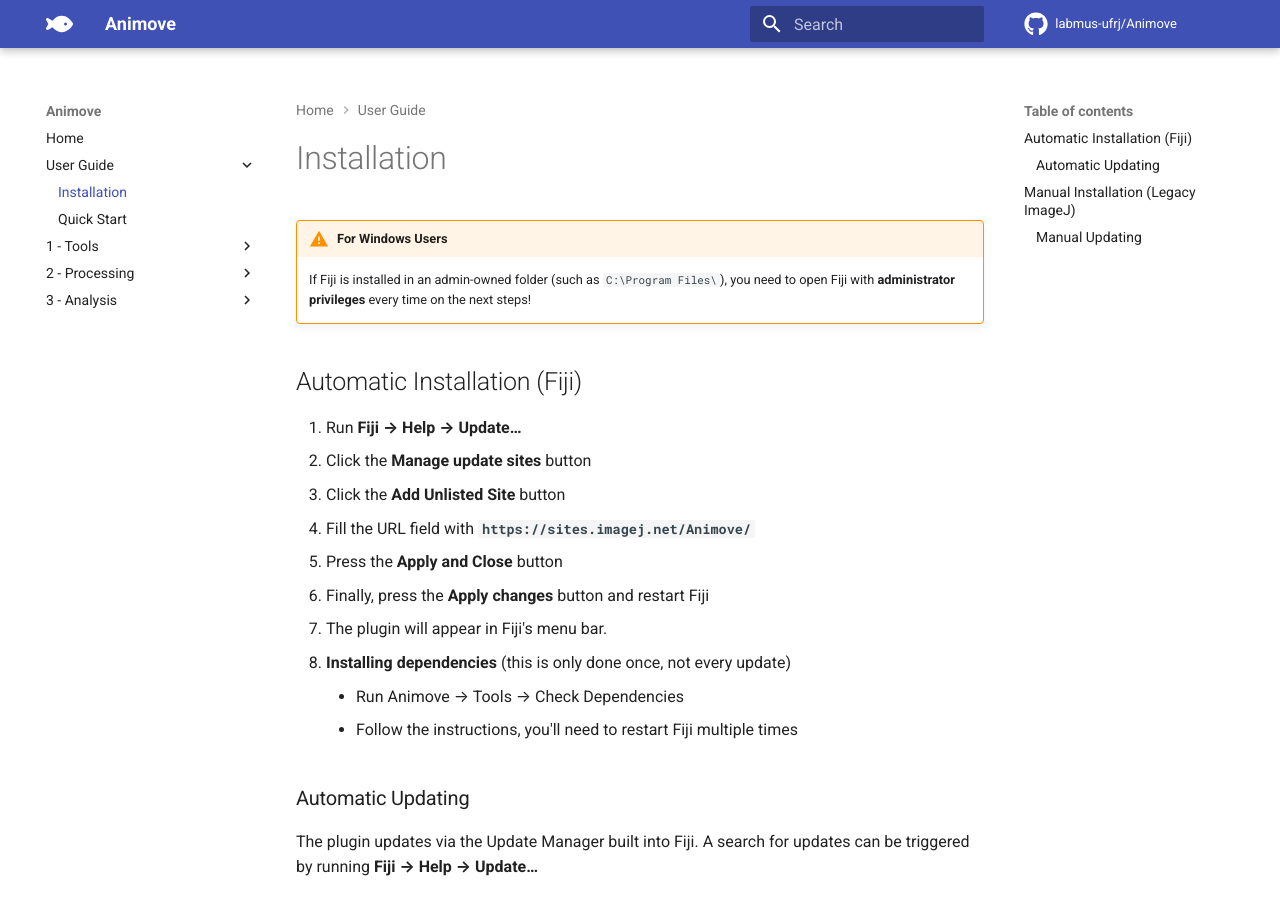
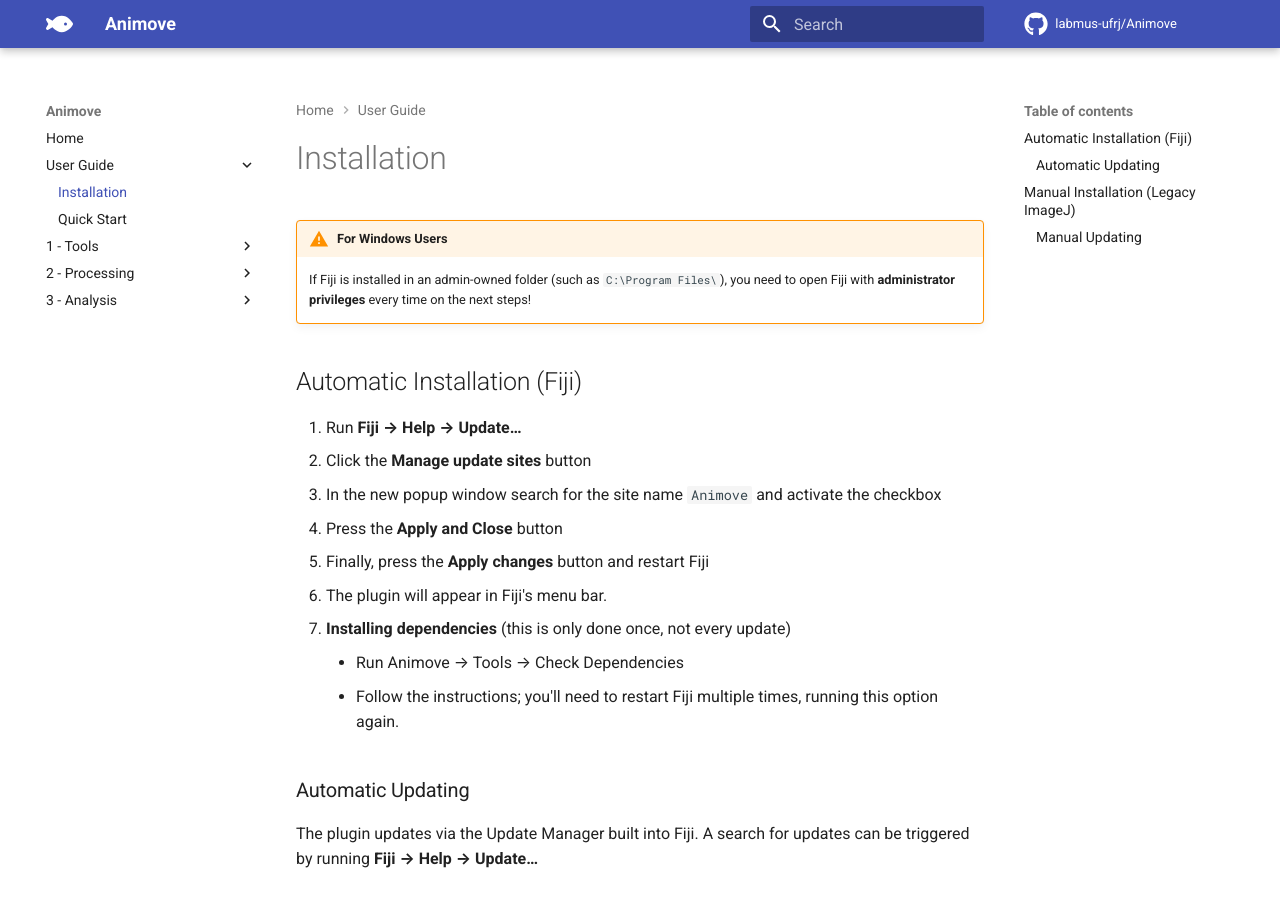
Before and after one commit to labmus-ufrj/Animove, an MkDocs documentation site: the page built from docs/docs/guide/installation.md, in a window 1280 px wide and 900 px high. Built offline with MkDocs 1.6.1 and Material for MkDocs 9.7.7, drawn with Linux system fonts in a browser that asks for light colours; comment, search, counter and statistics services are not loaded.

Commit message:
Update installation.md

```diff
--- a/docs/docs/guide/installation.md
+++ b/docs/docs/guide/installation.md
@@ -7,16 +7,13 @@
 
 1. Run **Fiji → Help → Update…**
 2. Click the **Manage update sites** button
-
-[//]: # (3. In the new popup window search for the site name `Animove` and activate the checkbox)
-3. Click the **Add Unlisted Site** button
-4. Fill the URL field with **`https://sites.imagej.net/Animove/`**
+3. In the new popup window search for the site name `Animove` and activate the checkbox
 5. Press the **Apply and Close** button
 6. Finally, press the **Apply changes** button and restart Fiji
 7. The plugin will appear in Fiji's menu bar.
 8. **Installing dependencies** (this is only done once, not every update)
     - Run Animove → Tools → Check Dependencies
-    - Follow the instructions, you'll need to restart Fiji multiple times
+    - Follow the instructions; you'll need to restart Fiji multiple times, running this option again.
 ### Automatic Updating
 The plugin updates via the Update Manager built into Fiji. A search for updates can be triggered by running **Fiji → Help → Update…**
 
```
